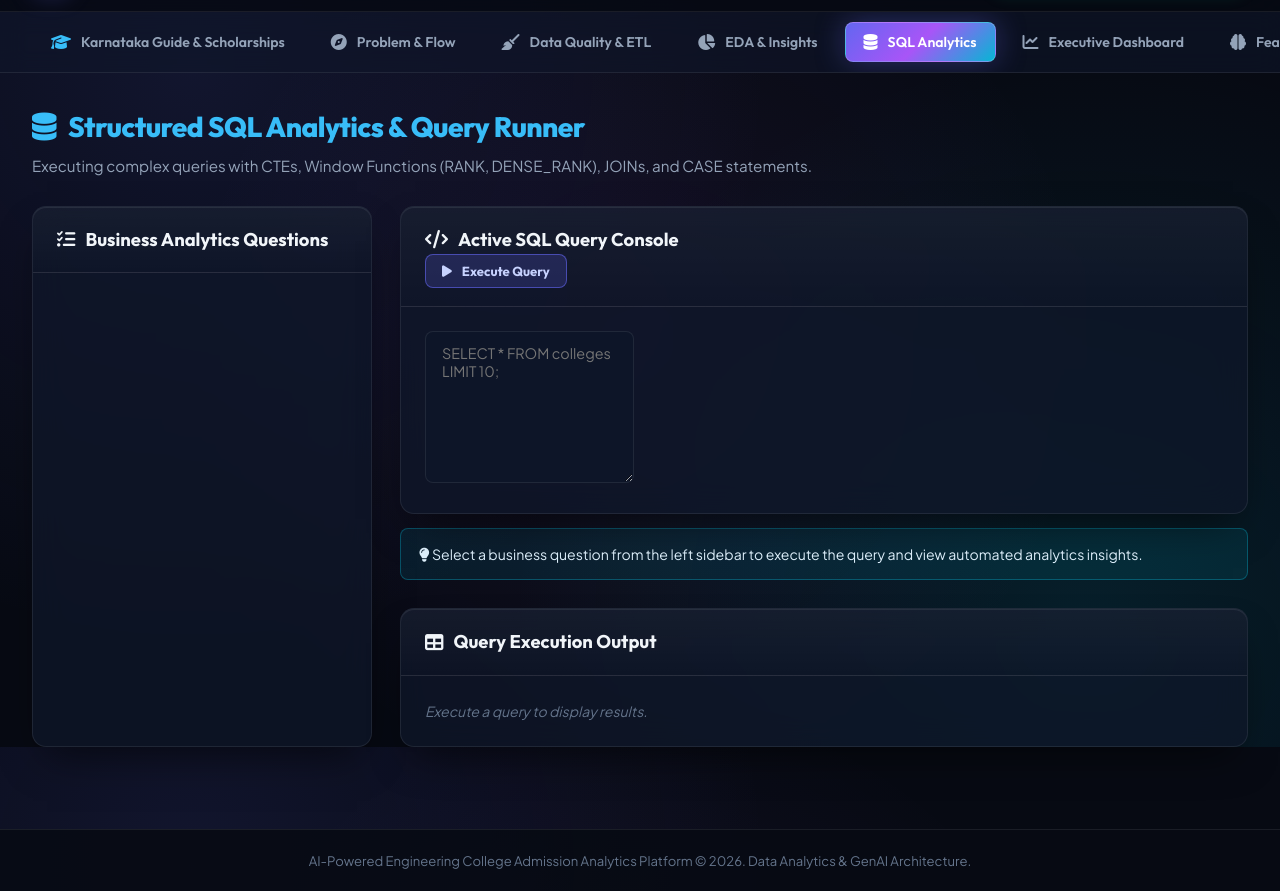
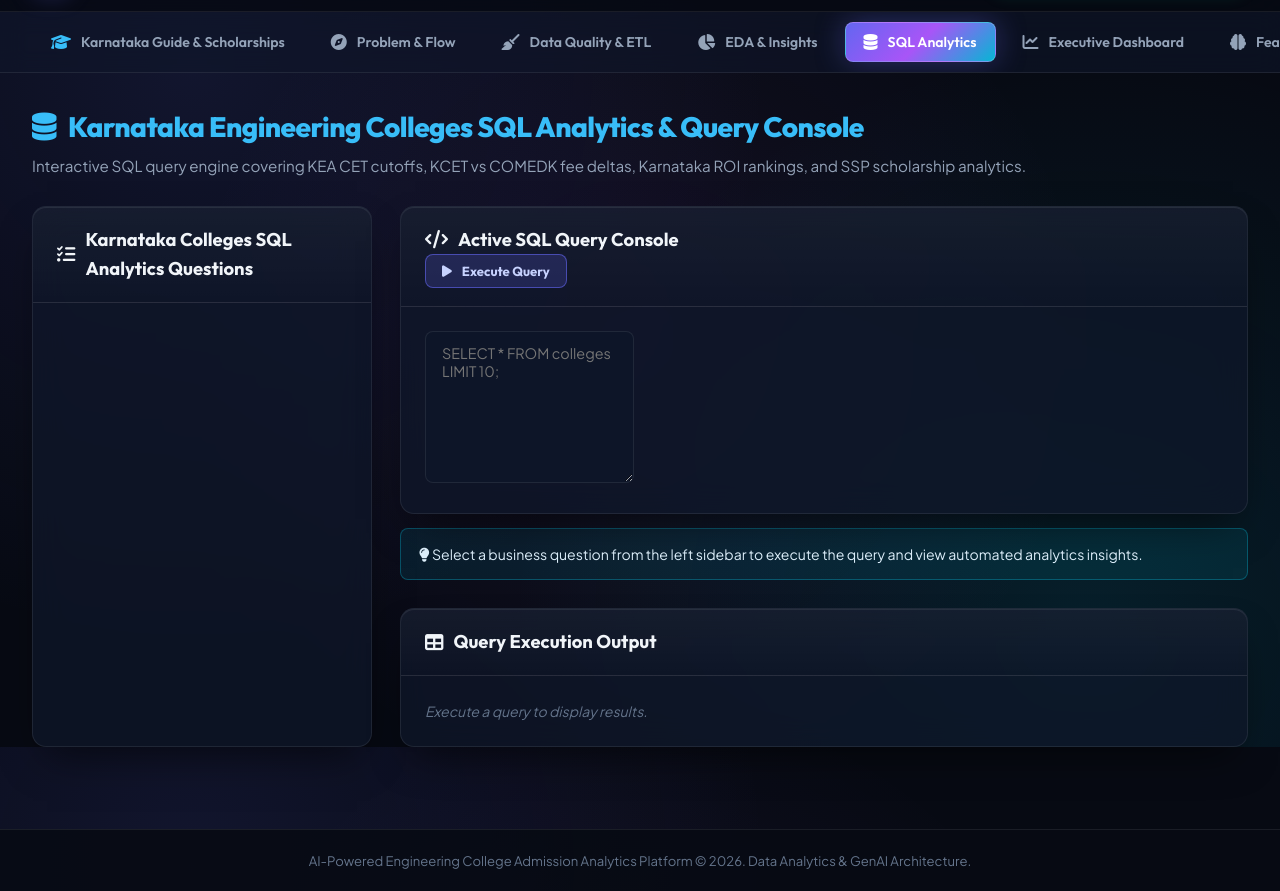
Before and after one commit to ullas15gowda/EduAnalytics-AI-, a plain HTML site: page frontend/index.html in a window 1280 px wide. Both pictures are taken after a click on the button "SQL Analytics". Shown: the part 53-944 px from the top of the page. Drawn offline with nearby package versions, Linux system fonts and the light colour scheme; files that its build step writes are made by us from their sources; no server answers; files whose address does not match are found by name.

Commit message:
feat: customize Structured SQL Analytics section to focus on Karnataka colleges, KEA cutoffs, and SSP scholarships

```diff
--- a/frontend/index.html
+++ b/frontend/index.html
@@ -408,15 +408,15 @@
     <!-- 4. SQL ANALYTICS TAB -->
     <section id="tab-sql" class="tab-pane">
       <div class="section-title">
-        <h2><i class="fa-solid fa-database"></i> Structured SQL Analytics &amp; Query Runner</h2>
-        <p>Executing complex queries with CTEs, Window Functions (RANK, DENSE_RANK), JOINs, and CASE statements.</p>
+        <h2><i class="fa-solid fa-database"></i> Karnataka Engineering Colleges SQL Analytics &amp; Query Console</h2>
+        <p>Interactive SQL query engine covering KEA CET cutoffs, KCET vs COMEDK fee deltas, Karnataka ROI rankings, and SSP scholarship analytics.</p>
       </div>
 
       <div class="grid-sql">
         <!-- Sidebar Questions List -->
         <div class="card">
           <div class="card-header">
-            <h3><i class="fa-solid fa-list-check"></i> Business Analytics Questions</h3>
+            <h3><i class="fa-solid fa-list-check"></i> Karnataka Colleges SQL Analytics Questions</h3>
           </div>
           <div class="card-body padding-sm">
             <div class="sql-questions-list" id="sql-questions-list">
```
Also changed, not shown: 1 other file.
